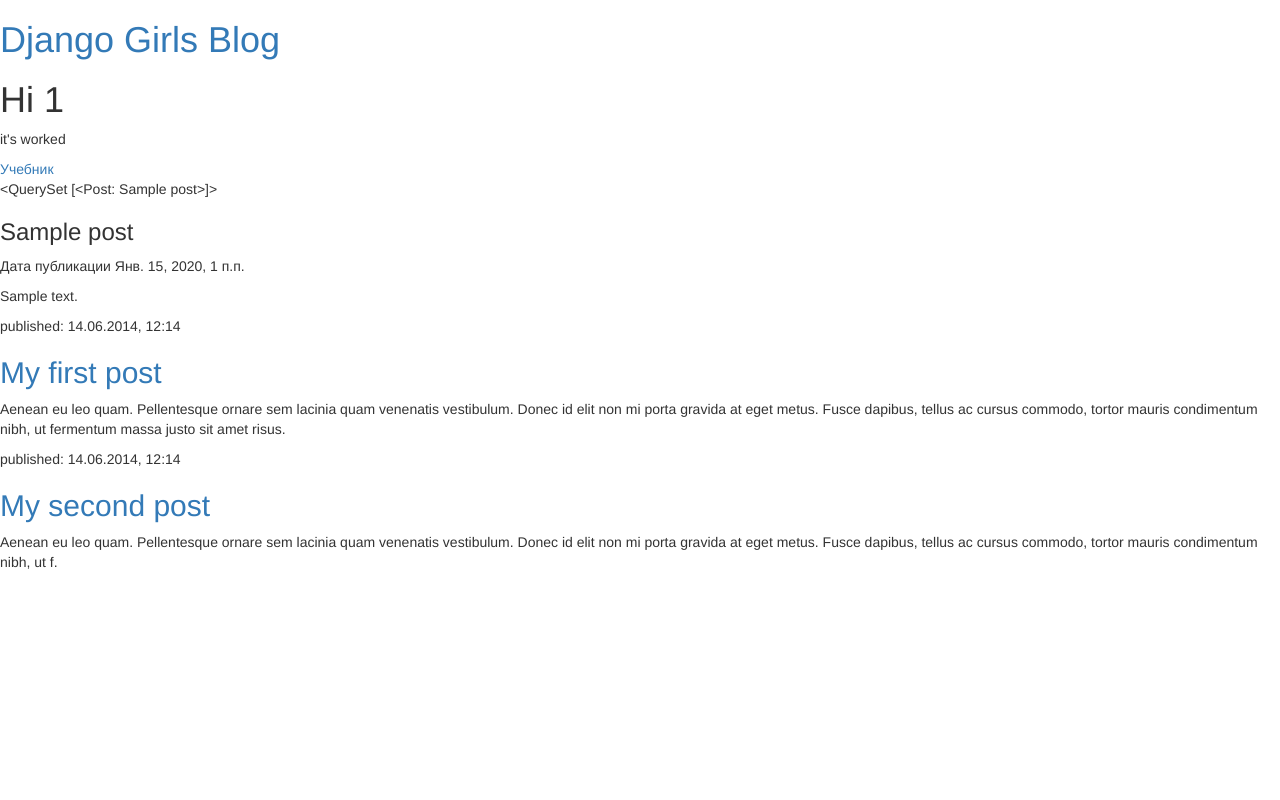
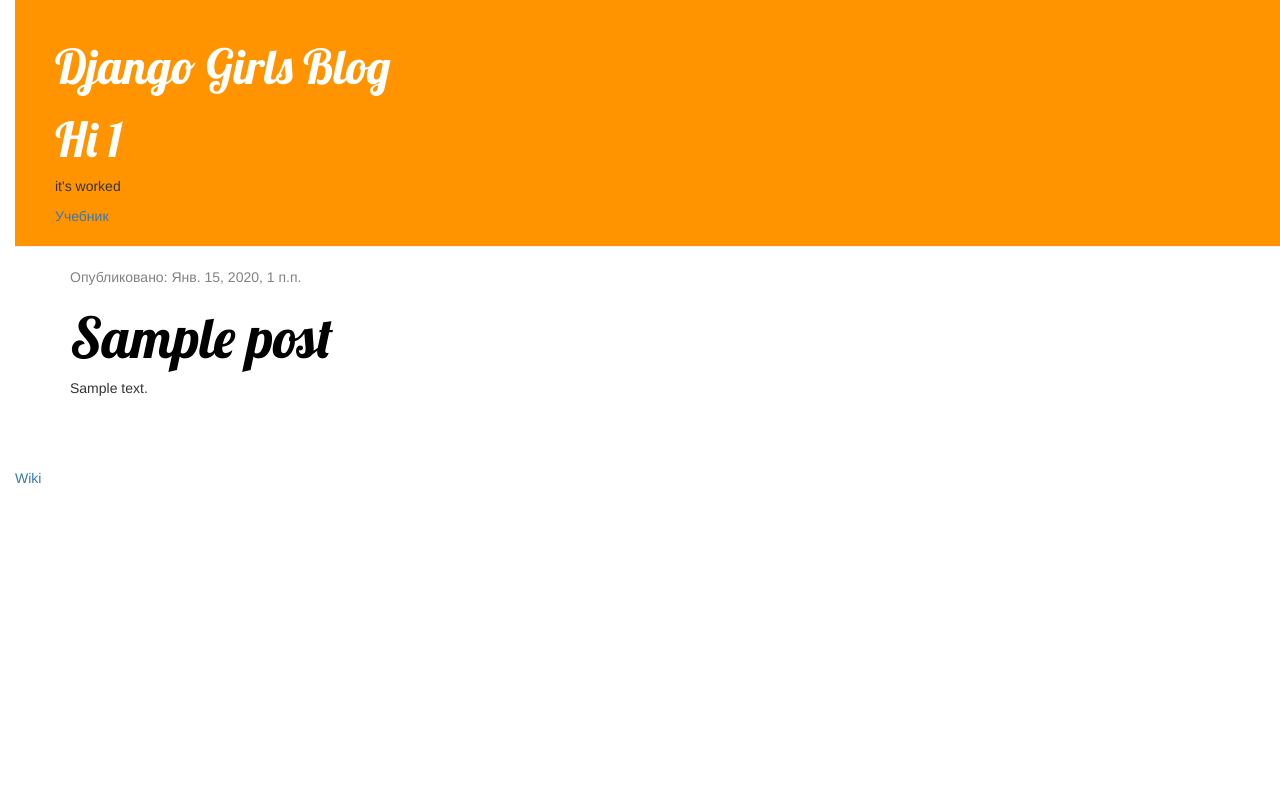
Before and after one commit to Randry1/my-first-blog2, a Django app: page / in a window 1280 px wide. Run offline with Django 3.2, Linux system fonts and the light colour scheme; tables that the repository leaves empty hold one stand-in row (values such as "Sample post"); some libraries are stand-ins or nearby versions.

Commit message:
add blog.css настройка внешнего вида

```diff
--- /dev/null
+++ b/mysite/blog/static/css/blog.css
@@ -0,0 +1,58 @@
+h1, h1 a {
+    color: #FCA205;
+    font-size: 2em;
+    font-family: 'Lobster';
+}
+h2 a, h3{
+    color: #FCA205;
+    font-family: 'Lobster';
+}
+body{
+    padding-left: 15px;
+}
+.page-header{
+    background-color: #ff9400;
+    margin-top: 0;
+    padding: 20px 20px 20px 40px;
+}
+
+.page-header h1, .page-header h1 a, .page-header h1 a:visited, .page-header h1 a:active {
+    color: #ffffff;
+    font-size: 36pt;
+    text-decoration: none;
+}
+
+.content {
+    margin-left: 40px;
+}
+
+h1, h2, h3, h4 {
+    font-family: 'Lobster', cursive;
+}
+
+.date {
+    color: #828282;
+}
+
+.save {
+    float: right;
+}
+
+.post-form textarea, .post-form input {
+    width: 100%;
+}
+
+.top-menu, .top-menu:hover, .top-menu:visited {
+    color: #ffffff;
+    float: right;
+    font-size: 26pt;
+    margin-right: 20px;
+}
+
+.post {
+    margin-bottom: 70px;
+}
+
+.post h1 a, .post h1 a:visited {
+    color: #000000;
+}
--- a/mysite/blog/templates/blog/post_list.html
+++ b/mysite/blog/templates/blog/post_list.html
@@ -1,36 +1,36 @@
+{% load static %}
 <html>
 <head>
     <title>My blog</title>
     <link rel="stylesheet" href="//maxcdn.bootstrapcdn.com/bootstrap/3.2.0/css/bootstrap.min.css">
     <link rel="stylesheet" href="//maxcdn.bootstrapcdn.com/bootstrap/3.2.0/css/bootstrap-theme.min.css">
+    <link href="https://fonts.googleapis.com/css?family=Lobster&subset=latin,cyrillic" rel="stylesheet" type="text/css">
+    <link rel="stylesheet" href="{% static 'css/blog.css' %}">
 </head>
 <body>
 
-    <div class="div1">
+    <div class="page-header">
         <h1><a href="/">Django Girls Blog</a></h1>
         <h1>Hi 1</h1>
         <p>it's worked</p>
         <a href="https://djangogirls.org/">Учебник</a>
     </div>
 
-    <div class="div2">
-        {{ posts }}
+    <div class="content container">
+    <div class="row">
+        <div class="col-md-8">
             {% for post in posts %}
                 <div class="post">
-                <h3>{{ post.title }}</h3>
-                <p>Дата публикации {{ post.published_date }}</p>
+                    <div class="date">
+                        <p>Опубликовано: {{ post.published_date }}</p>
+                    </div>
+                    <h1><a href="">{{ post.title }}</a></h1>
                     <p>{{ post.text|linebreaksbr }}</p>
                 </div>
             {% endfor %}
-        <p>published: 14.06.2014, 12:14</p>
-        <h2><a href="">My first post</a></h2>
-        <p>Aenean eu leo quam. Pellentesque ornare sem lacinia quam venenatis vestibulum. Donec id elit non mi porta gravida at eget metus. Fusce dapibus, tellus ac cursus commodo, tortor mauris condimentum nibh, ut fermentum massa justo sit amet risus.</p>
         </div>
-
-    <div class="div3">
-        <p>published: 14.06.2014, 12:14</p>
-        <h2><a href="">My second post</a></h2>
-        <p>Aenean eu leo quam. Pellentesque ornare sem lacinia quam venenatis vestibulum. Donec id elit non mi porta gravida at eget metus. Fusce dapibus, tellus ac cursus commodo, tortor mauris condimentum nibh, ut f.</p>
     </div>
+</div>
+    <div><a href="https://en.wikipedia.org/wiki/Django" class="external_link" id="link_to_wiki_page">Wiki</a></div>
 </body>
 </html>
```
Lines whose indentation alone changed are shown as unchanged.
